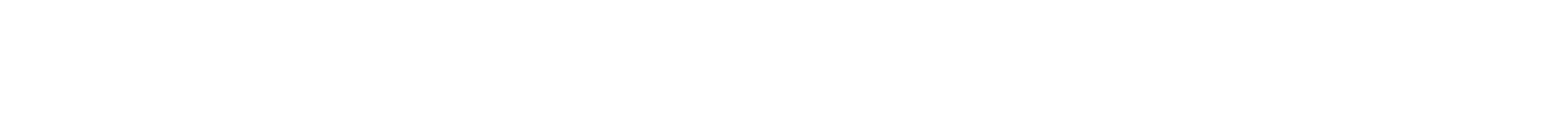
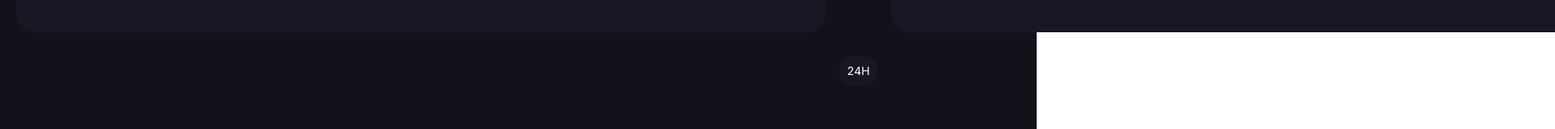
Before and after one commit to bret-miller2010/CryptoApp, a Next.js app: page / in a window 1280 px wide. Shown: the part 776-936 px from the top of the page at 81% size, 1920 px wide, since content can reach past the window. Before the commit the page ends 800 px from the top, so only its background shows below. Built offline with nearby package versions, Linux system fonts and the light colour scheme; no server answers.

Commit message:
Removed MainGraphDaySelection for now. It is not working correctly even though the code isn't any different.

```diff
--- a/src/app/components/LineChart/LineChart.tsx
+++ b/src/app/components/LineChart/LineChart.tsx
@@ -1,7 +1,7 @@
 import { Line } from "react-chartjs-2";
 
 import { Chart as ChartJS, CategoryScale, LinearScale, PointElement, LineElement, Title, Tooltip, Legend } from "chart.js";
-import { secondaryColor } from "@/app/utils/utility";
+import { secondaryColor, textColor } from "@/app/utils/utility";
 
 ChartJS.register(CategoryScale, LinearScale, PointElement, LineElement, Title, Tooltip, Legend);
 
@@ -91,6 +91,9 @@ export function CoinConvertorLineChart({ left, right, numDays }) {
 }
 
 export function MainPageLineChart({ data, numDays, type, coin, chartType, darkMode }) {
+   if (!data) {
+      return <div className={`flex justify-center items-center h-[500px] w-[1000px] duration-300 rounded-3xl ${textColor(darkMode)} ${secondaryColor(darkMode)} p-5`}>Please select coin data from above.</div>;
+   }
    const chartData = type === "price" ? data.prices : data.total_volumes;
    const length = numDays;
    const dataForChart = chartData.slice(chartData.length - length);
--- a/src/app/components/MainPageComponents/BottomCoinListHeader.jsx
+++ b/src/app/components/MainPageComponents/BottomCoinListHeader.jsx
@@ -1,10 +1,8 @@
-import React from "react";
-
 import { textColor, secondaryColor } from "@/app/utils/utility";
 
 const BottomCoinListHeader = ({ darkMode, sortBy }) => {
    return (
-      <div className={`flex justify-between ${textColor(darkMode)} p-2 rounded-2xl duration-300 ${secondaryColor(darkMode)} mt-5 h-[60px]`}>
+      <div className={`flex justify-between ${textColor(darkMode)} p-2 rounded-2xl duration-300 ${secondaryColor(darkMode)} mt-5 h-[70px]`}>
          <div className="flex justify-between items-center w-1/4 text-center">
             <button
                onClick={sortBy}
--- a/src/app/components/MainPageComponents/MainGraphDaySelection.jsx
+++ b/src/app/components/MainPageComponents/MainGraphDaySelection.jsx
@@ -1,37 +1,36 @@
-import React from "react";
 import { secondaryColor, textColor } from "@/app/utils/utility";
 
-const MainGraphDaySelection = ({ setDays, darkMode, isSelected, collapsed }) => {
+const MainGraphDaySelection = ({ setDays, darkMode, collapsed }) => {
    return (
-      <div className={"flex justify-center items-center text-white"}>
+      <div className="flex justify-center items-center w-[500px] border-2 border-white h-[100px]">
          <button
             onClick={setDays}
             value={1}
-            className={`${secondaryColor(darkMode)} ${textColor(darkMode)} rounded-full py-2 w-12 duration-300 absolute ${isSelected(24)} ${collapsed ? "" : "-translate-x-40"}`}>
+            className={`${secondaryColor(darkMode)} ${textColor(darkMode)} rounded-full py-2 w-12 duration-300 absolute  ${collapsed ? "" : "-translate-x-40"}`}>
             24H
          </button>
          <button
             onClick={setDays}
             value={7}
-            className={`${secondaryColor(darkMode)} ${textColor(darkMode)} rounded-full py-2 w-12 duration-300 absolute ${isSelected(168)} ${collapsed ? "" : "-translate-x-20"}`}>
+            className={`${secondaryColor(darkMode)} ${textColor(darkMode)} rounded-full py-2 w-12 duration-300 absolute  ${collapsed ? "" : "-translate-x-20"}`}>
             7D
          </button>
          <button
             onClick={setDays}
             value={30}
-            className={`${secondaryColor(darkMode)} ${textColor(darkMode)} rounded-full py-2 w-12 duration-300 absolute ${isSelected(30)} ${collapsed ? "" : "-translate-x-0"}`}>
+            className={`${secondaryColor(darkMode)} ${textColor(darkMode)} rounded-full py-2 w-12 duration-300 absolute  ${collapsed ? "" : "-translate-x-0"}`}>
             30D
          </button>
          <button
             onClick={setDays}
             value={180}
-            className={`${secondaryColor(darkMode)} ${textColor(darkMode)} rounded-full py-2 w-12 duration-300 absolute ${isSelected(180)} ${collapsed ? "" : "translate-x-20"}`}>
+            className={`${secondaryColor(darkMode)} ${textColor(darkMode)} rounded-full py-2 w-12 duration-300 absolute  ${collapsed ? "" : "translate-x-20"}`}>
             6M
          </button>
          <button
             onClick={setDays}
             value={365}
-            className={`${secondaryColor(darkMode)} ${textColor(darkMode)} rounded-full py-2 w-12 duration-300 absolute ${isSelected(365)} ${collapsed ? "" : "translate-x-40"}`}>
+            className={`${secondaryColor(darkMode)} ${textColor(darkMode)} rounded-full py-2 w-12 duration-300 absolute  ${collapsed ? "" : "translate-x-40"}`}>
             1Y
          </button>
       </div>
--- a/src/app/page.tsx
+++ b/src/app/page.tsx
@@ -3,10 +3,9 @@ import { useState, useEffect } from "react";
 import BottomCoinList from "./components/MainPageComponents/BottomCoinList";
 import TopCoinlist from "./components/MainPageComponents/TopCoinList";
 import BottomCoinListHeader from "./components/MainPageComponents/BottomCoinListHeader";
-import MainGraphDaySelection from "./components/MainPageComponents/MainGraphDaySelection";
 import { useCrypto } from "@/app/Context/CryptoContext";
 import { MainPageLineChart } from "./components/LineChart/LineChart";
-import { primaryColor } from "./utils/utility";
+import { primaryColor, secondaryColor, textColor } from "./utils/utility";
 import { getDailyPriceFor } from "./api";
 import { LeftArrow, RightArrow, UpArrow, DownArrow } from "@/images/icons";
 
@@ -130,8 +129,6 @@ export default function Home() {
                   </div>
                </div>
                <div className="flex justify-around w-full mt-10">
-                  {!graphData && <div className="text-white my-5 text-lg">Please select a coin from above to display price data.</div>}
-                  {graphData && (
                   <div className="flex flex-col items-center space-y-12">
                      <div className="flex space-x-20">
                         <MainPageLineChart
@@ -151,14 +148,39 @@ export default function Home() {
                            darkMode={darkMode}
                         />
                      </div>
-                        <MainGraphDaySelection
-                           setDays={setDays}
-                           darkMode={darkMode}
-                           isSelected={isSelected}
-                           collapsed={collapsed}
-                        />
+                     <div className="flex justify-center items-center">
+                        <button
+                           onClick={setDays}
+                           value={1}
+                           className={`${secondaryColor(darkMode)} ${textColor(darkMode)} rounded-full py-2 w-12 duration-300 absolute ${isSelected(24)} ${collapsed ? "" : "-translate-x-40"}`}>
+                           24H
+                        </button>
+                        <button
+                           onClick={setDays}
+                           value={7}
+                           className={`${secondaryColor(darkMode)} ${textColor(darkMode)} rounded-full py-2 w-12 duration-300 absolute ${isSelected(168)} ${collapsed ? "" : "-translate-x-20"}`}>
+                           7D
+                        </button>
+                        <button
+                           onClick={setDays}
+                           value={30}
+                           className={`${secondaryColor(darkMode)} ${textColor(darkMode)} rounded-full py-2 w-12 duration-300 absolute ${isSelected(30)} ${collapsed ? "" : "-translate-x-0"}`}>
+                           30D
+                        </button>
+                        <button
+                           onClick={setDays}
+                           value={180}
+                           className={`${secondaryColor(darkMode)} ${textColor(darkMode)} rounded-full py-2 w-12 duration-300 absolute ${isSelected(180)} ${collapsed ? "" : "translate-x-20"}`}>
+                           6M
+                        </button>
+                        <button
+                           onClick={setDays}
+                           value={365}
+                           className={`${secondaryColor(darkMode)} ${textColor(darkMode)} rounded-full py-2 w-12 duration-300 absolute ${isSelected(365)} ${collapsed ? "" : "translate-x-40"}`}>
+                           1Y
+                        </button>
                      </div>
-                  )}
+                  </div>
                </div>
             </div>
             <div className="flex justify-center items-center mt-20 space-x-20">
@@ -176,7 +198,6 @@ export default function Home() {
                   />
                </div>
             </div>
-
             <BottomCoinListHeader
                darkMode={darkMode}
                sortBy={sortBy}
```
Lines whose indentation alone changed are shown as unchanged.
